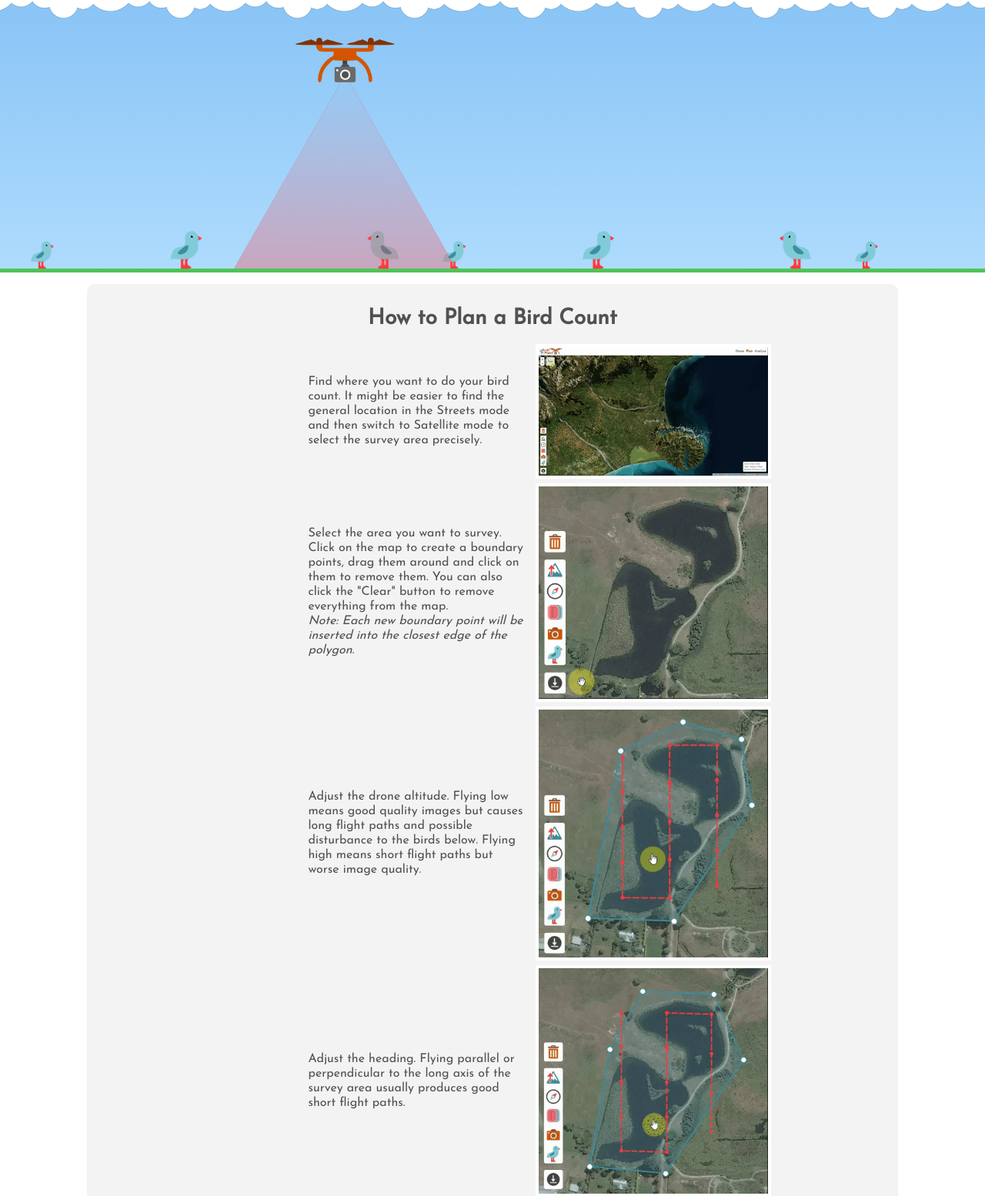
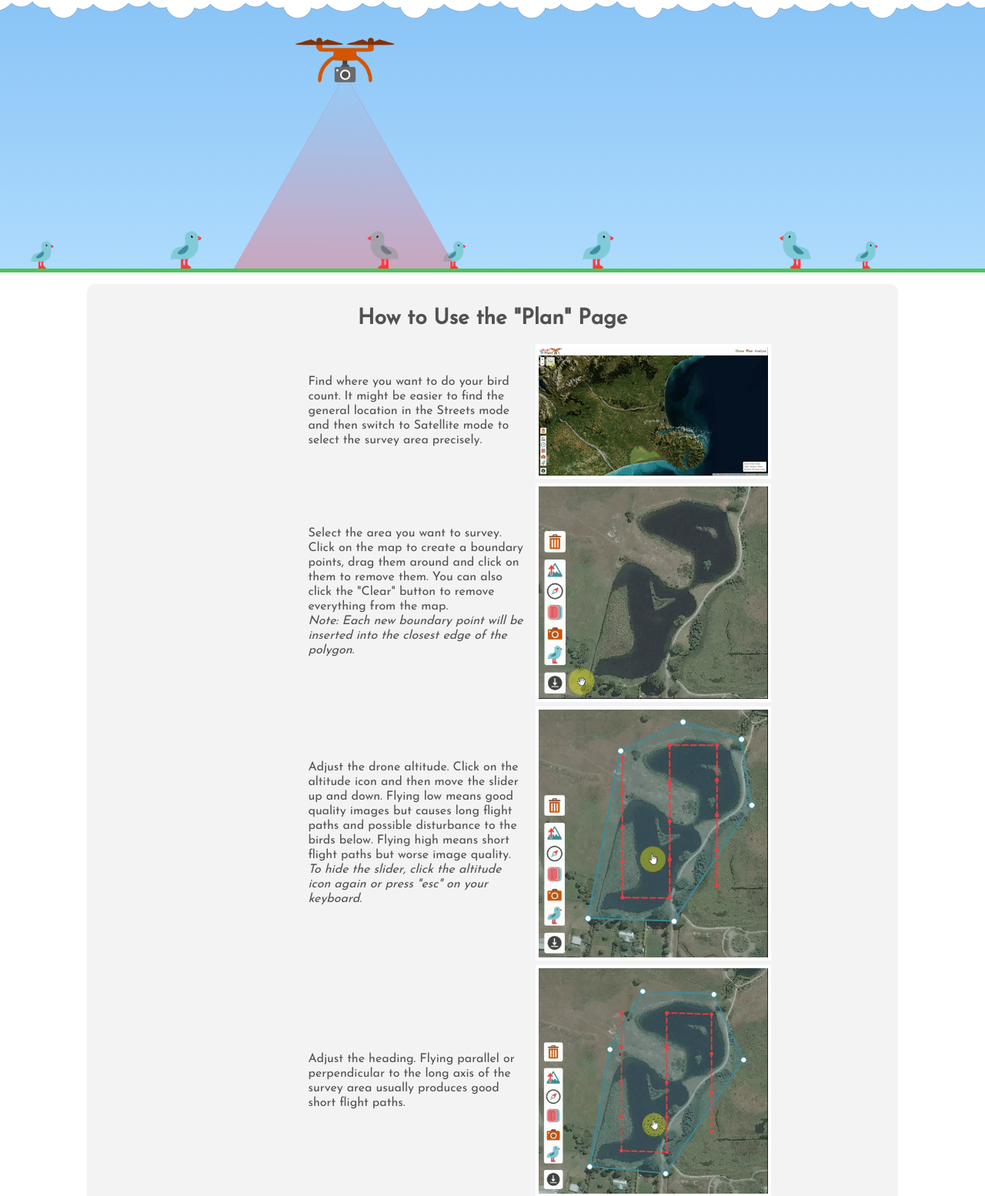
Before and after one commit to flix328/Birds-iView, a Flask app: page / in a window 1280 px wide; the page is wider, and only the part inside the window is pictured. Shown: the part 126-1680 px from the top of that part at 77% size. Run offline with Flask 2, Linux system fonts and the light colour scheme; some libraries are stand-ins or nearby versions.

Commit message:
added some more instructions to make it clear how to use the Plan page.

```diff
--- a/templates/home.html
+++ b/templates/home.html
@@ -10,13 +10,14 @@
 			<img id="drone_photo_img" src="static/images/takingdronephotos.png">
 		</div>
 		<div id="help_box">
-			<h2>How to Plan a Bird Count</h2>
+			<h2>How to Use the "Plan" Page</h2>
 			<div id="grid_box">
 				<p style="grid-row-start: 1;">Find where you want to do your bird count. It might be easier to find the general location in the Streets mode and then switch to Satellite mode to select the survey area precisely.</p>
 				<img style="grid-row-start: 1;" src="static/images/gif1_locate.gif">
 				<p style="grid-row-start: 2;">Select the area you want to survey. Click on the map to create a boundary points, drag them around and click on them to remove them. You can also click the "Clear" button to remove everything from the map.<br><i>Note: Each new boundary point will be inserted into the closest edge of the polygon.</i></p>
 				<img style="grid-row-start: 2;" src="static/images/gif2_select.gif">
-				<p style="grid-row-start: 3;">Adjust the drone altitude. Flying low means good quality images but causes long flight paths and possible disturbance to the birds below. Flying high means short flight paths but worse image quality.</p>
+				<p style="grid-row-start: 3;">Adjust the drone altitude. Click on the altitude icon and then move the slider up and down. Flying low means good quality images but causes long flight paths and possible disturbance to the birds below. Flying high means short flight paths but worse image quality.<br>
+				<i>To hide the slider, click the altitude icon again or press "esc" on your keyboard.</i></p>
 				<img style="grid-row-start: 3;" src="static/images/gif3_altitude.gif">
 				<p style="grid-row-start: 4;">Adjust the heading. Flying parallel or perpendicular to the long axis of the survey area usually produces good short flight paths.</p>
 				<img style="grid-row-start: 4;" src="static/images/gif4_heading.gif">
@@ -26,6 +27,10 @@
 				<img style="grid-row-start: 6;" src="static/images/gif6_camera.gif">
 				<p style="grid-row-start: 7;">Enter the bird species that you're expecting to find in the survey, and check that they all appear green. If they are orange or red, you will need to improve your image quality in order to be able to detect them in the result images, by flying lower or by using a better camera.</p>
 				<img style="grid-row-start: 7;" src="static/images/gif7_birds.gif">
+				<p style="grid-row-start: 8;">When you're happy with the generated flight path, click the Export button to export it. This will download a csv file which is specifically intended to be imported into the Litchi Mission Hub.</p>
+				<img style="grid-row-start: 8;" src="static/images/gif8_export.gif">
+				<p style="grid-row-start: 9;">Import the csv file into the Litchi Mission Hub. From there you are ready to download the flight path onto your phone and do the bird count at the site. <br><i>The Litchi app costs roughly $40</i></p>
+				<img style="grid-row-start: 9;" src="static/images/gif9_litchi.gif">
 			</div>
 		</div>
 		<script src="static/js/home_script.js"></script>
```
Also changed, not shown: static/images/gif8_export.gif (added), static/images/gif9_litchi.gif (added).
